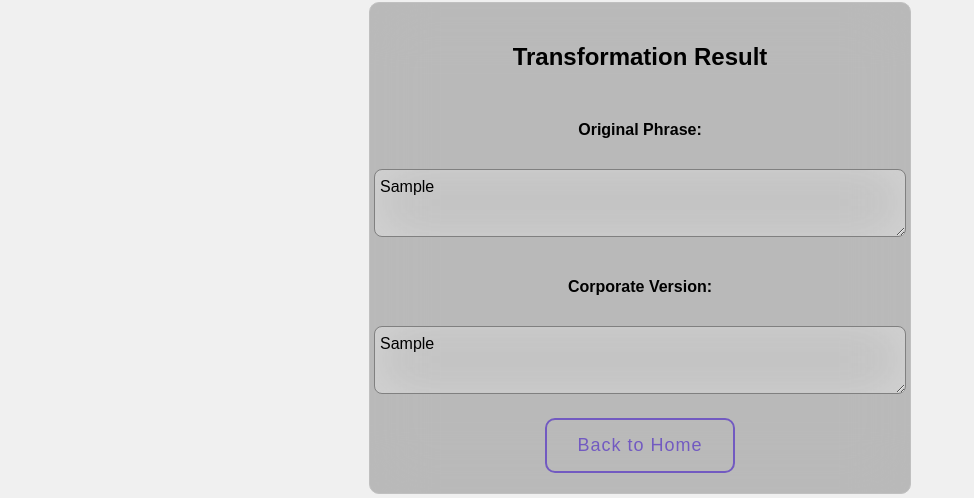
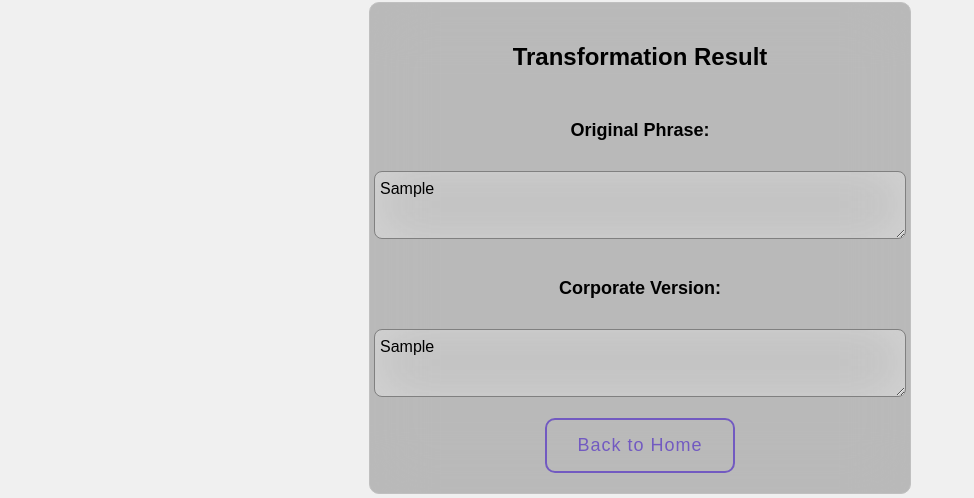
Before and after one commit to edsonli1999/Corporate-Translate-Flask, a Flask app: template templates/result.html in a window 1280 px wide. Shown: the part 152-650 px from the top of the page, without its empty margins (0-974 px from the left). Run offline with Flask 3, Linux system fonts and the light colour scheme; the template is opened without the code that fills it: most values are stand-ins (such as "Sample title", 1, 10 or a date in 2020).

Commit message:
Styling update

```diff
--- a/static/styles/styles.css
+++ b/static/styles/styles.css
@@ -11,7 +11,7 @@ h1 {
 }
 
 p {
-  font-size: medium;
+  font-size: large;
 }
 
 .main-container {
```
